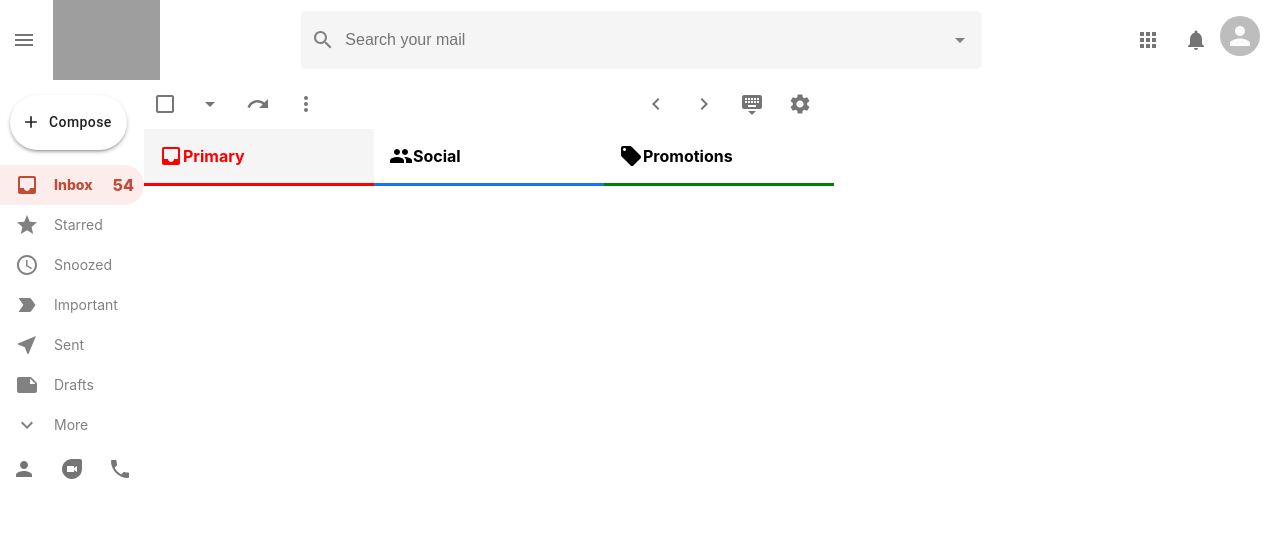
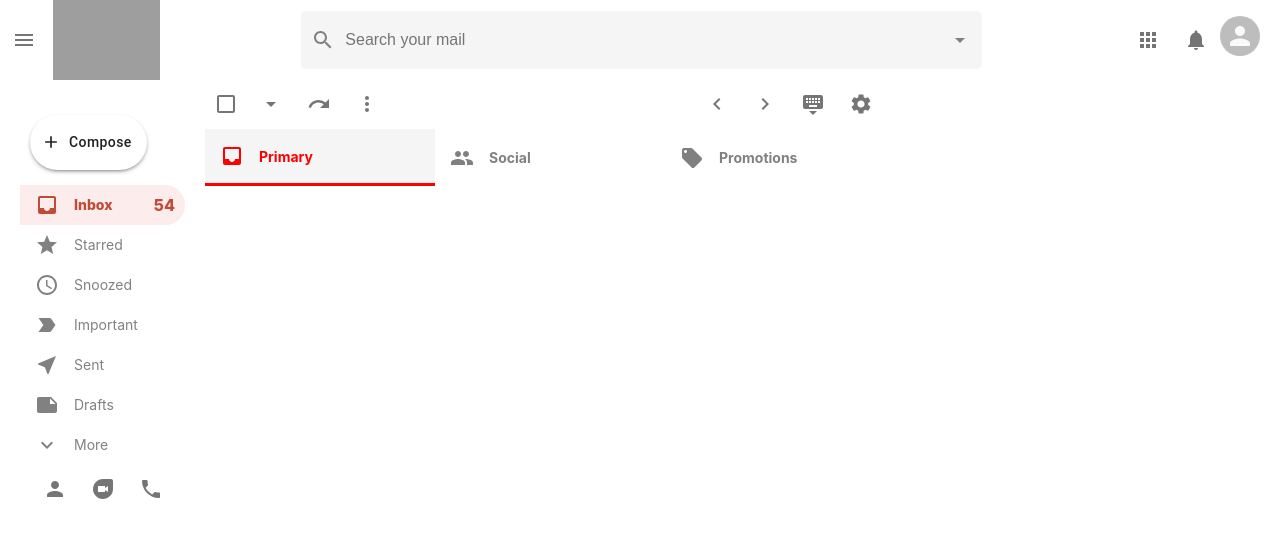
Before and after one commit to BrandonHumphry/eMail, a React (Create React App) app: page / in a window 1280 px wide. Shown: the top 538 px of the page. Built offline with nearby package versions, Linux system fonts and the light colour scheme; grey boxes are pictures that could not be loaded.

Commit message:
began styling email row where the message title, subject, etc will be

```diff
--- a/src/Section.css
+++ b/src/Section.css
@@ -5,6 +5,18 @@
   padding: 15px;
   min-width: 200px;
   cursor: pointer;
+  color: grey;
+  border-width: 0 !important;
+}
+
+.section:hover {
+  background-color: whitesmoke;
+  border-width: 3px !important;
+}
+
+.section > h4 {
+  font-size: 14px;
+  margin-left: 15px;
 }
 
 .section--selected {
--- a/src/Sidebar.css
+++ b/src/Sidebar.css
@@ -1,3 +1,8 @@
+.sidebar {
+  flex: 0.3;
+  max-width: 300px;
+  padding: 20px;
+}
 .sidebar__compose {
   margin: 15px 0 15px 10px !important;
   text-transform: capitalize !important;
```
Also changed, not shown: src/EmailRow.js (added, +26 -0 lines), src/EmailRow.css (added), 1 other file (tests, documents, lock files or other folders).
